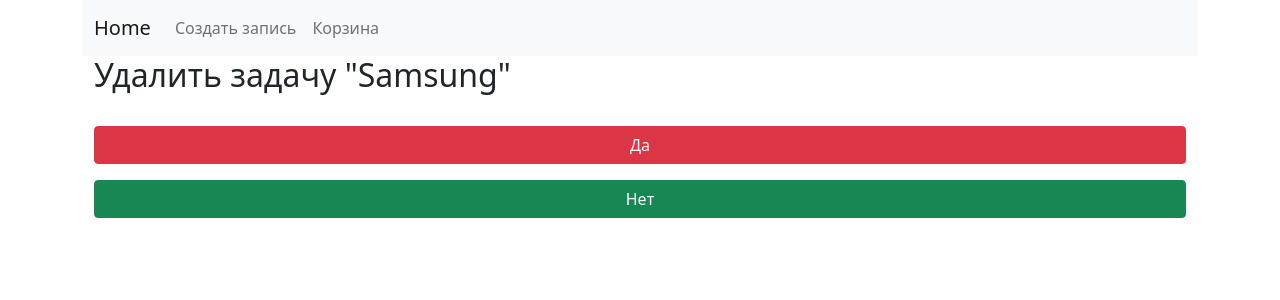
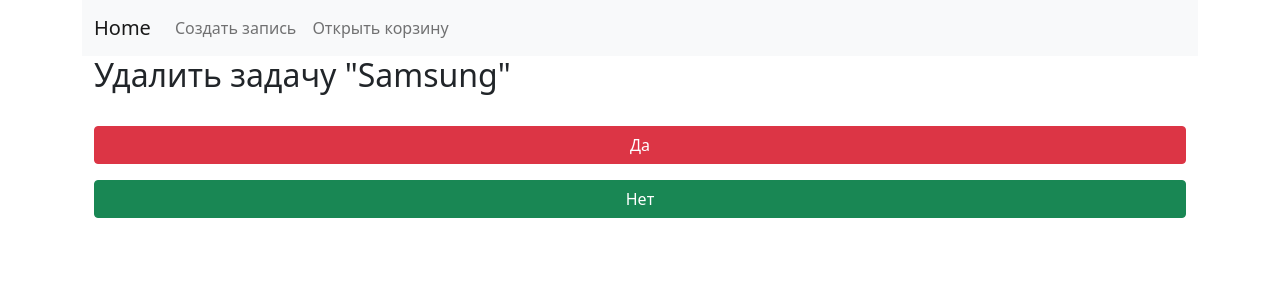
Before and after one commit to romanov-kubanych/lab01, a Django app: page /product/1/delete in a window 1280 px wide. Shown: the top 300 px of the page. Run offline with Django 4.2, Linux system fonts and the light colour scheme; data comes from the database, SQL or seed files in the repository.

Commit message:
Рефактор шаблона

```diff
--- a/webapp/templates/base.html
+++ b/webapp/templates/base.html
@@ -27,7 +27,7 @@
               <a class="nav-link" href='{% url 'product_create' %}'>Создать запись</a>
             </li>
             <li class="nav-item">
-              <a class="nav-link" href='{% url 'cart_view' %}'>Корзина</a>
+              <a class="nav-link" href='{% url 'cart_view' %}'>Открыть корзину</a>
             </li>
             {% endblock %}
           </ul>
--- a/webapp/templates/products/index.html
+++ b/webapp/templates/products/index.html
@@ -6,7 +6,7 @@
 
 {% block content %}
         <div class="mb-4">
-            <h2 class="text-success">Текущие Записи</h2>
+            <h2 class="text-success">Текущие товары</h2>
         </div>
         {% include 'partial/simple_search.html' %}
         {% if is_paginated %}
```
